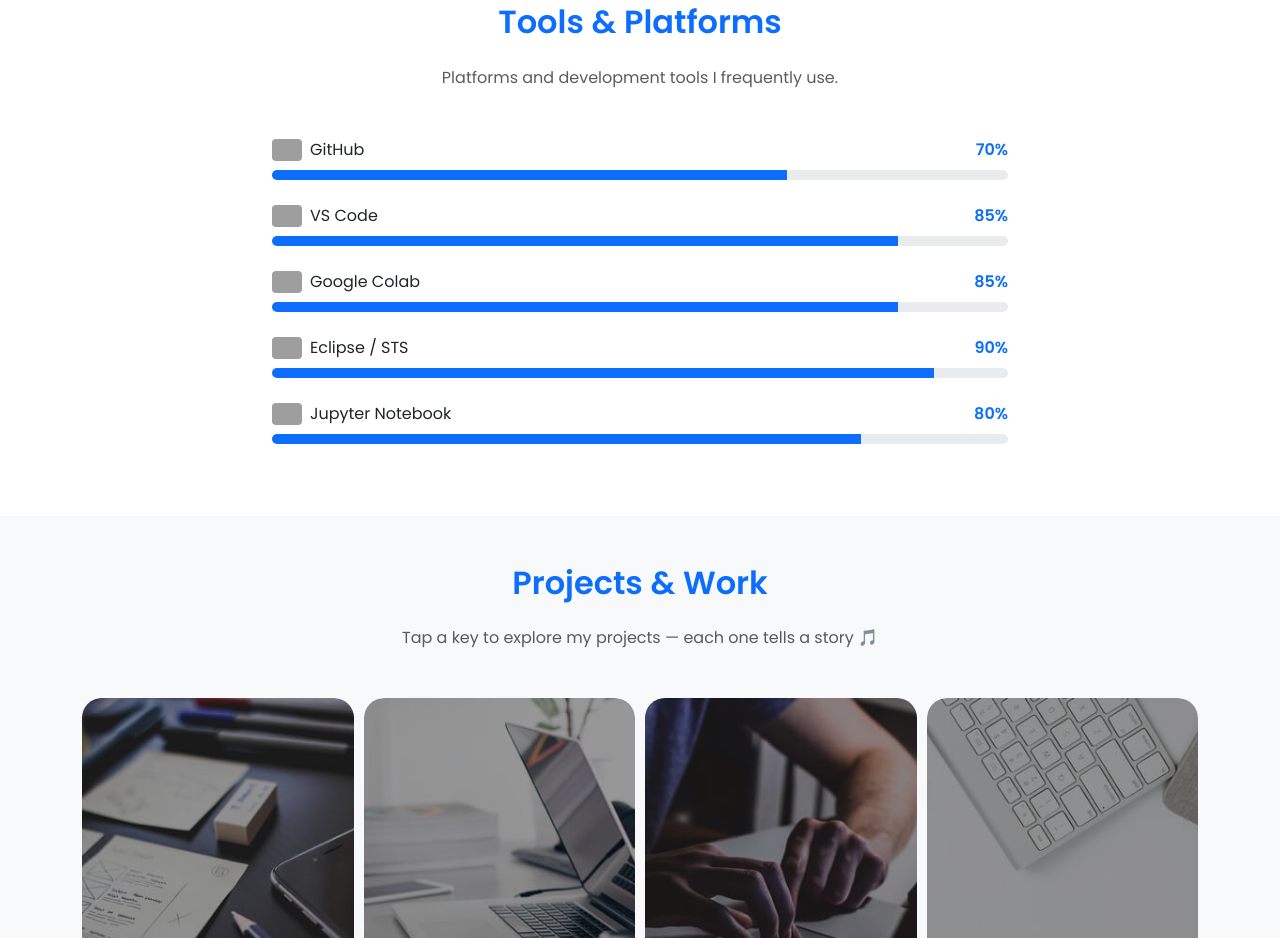
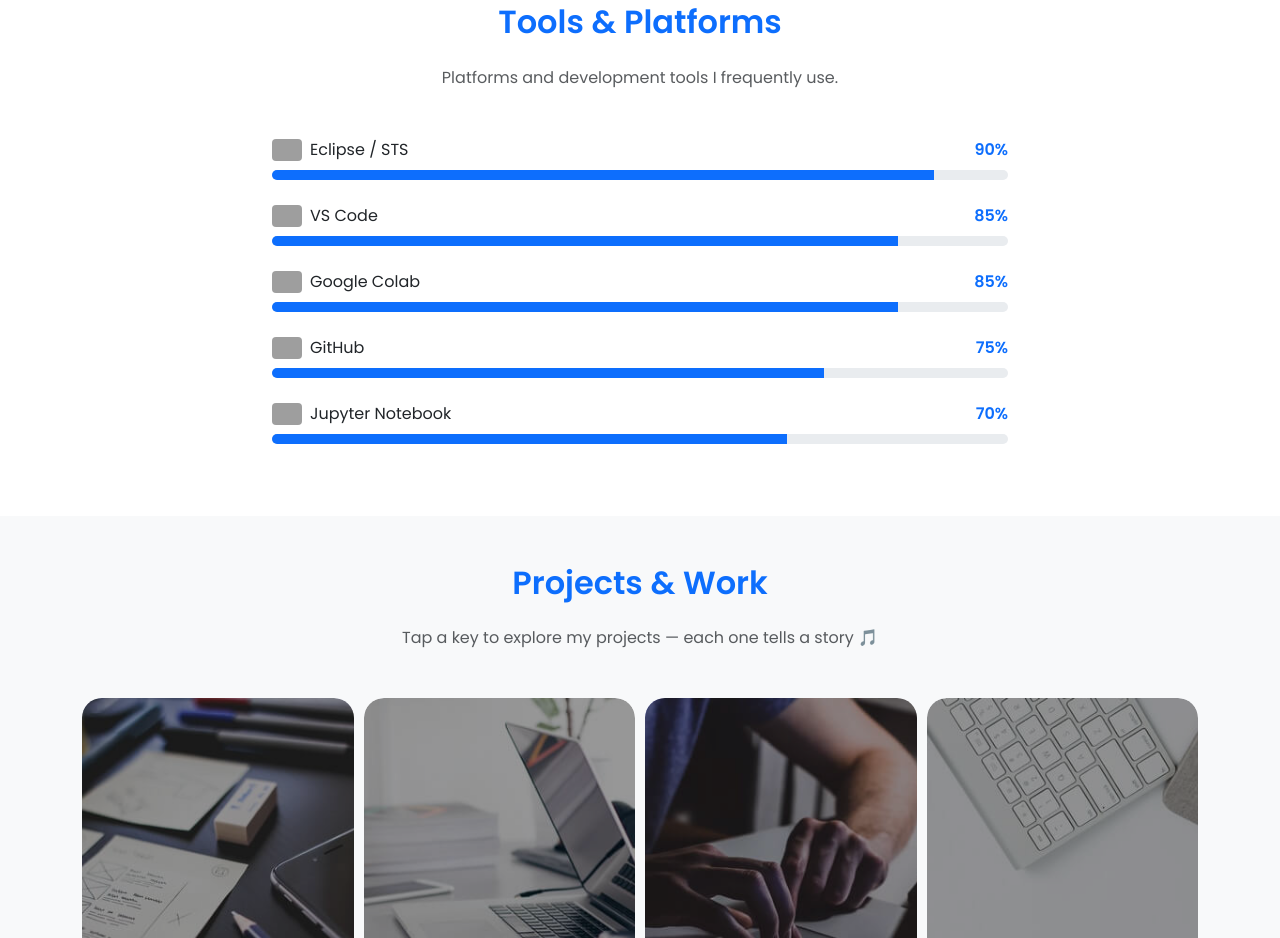
Before and after one commit to mauryaanant/my_portfolio, a plain HTML site: page index.html in a window 1280 px wide. Shown: the part 1147-2085 px from the top of the page. Drawn offline with nearby package versions, Linux system fonts and the light colour scheme; grey boxes are pictures that could not be loaded.

Commit message:
Update index.html

```diff
--- a/index.html
+++ b/index.html
@@ -213,7 +213,7 @@
       </div>
     </section>
 
-    <!-- 🧰 Tools & Platforms Section -->
+     <!-- 🧰 Tools & Platforms Section -->
     <section id="tools" class="py-5">
       <div class="container">
         <h2 class="text-center mb-4 fw-bold text-primary">Tools & Platforms</h2>
@@ -222,24 +222,26 @@
         </p>
 
         <div class="row justify-content-center">
+          <!-- Eclipse / STS (90%) -->
           <div class="col-md-8 mb-4">
             <div class="d-flex align-items-center justify-content-between">
               <div class="d-flex align-items-center">
                 <img
-                  src="https://cdn-icons-png.flaticon.com/512/2111/2111432.png"
+                  src="https://cdn-icons-png.flaticon.com/512/5969/5969282.png"
                   width="30"
-                  alt="GitHub"
+                  alt="Eclipse"
                   class="me-2"
                 />
-                <h6 class="mb-0">GitHub</h6>
+                <h6 class="mb-0">Eclipse / STS</h6>
               </div>
-              <span class="counter" data-target="70">0%</span>
+              <span class="counter" data-target="90">0%</span>
             </div>
             <div class="progress rounded-pill mt-2">
-              <div class="progress-bar bg-primary" data-width="70%"></div>
+              <div class="progress-bar bg-primary" data-width="90%"></div>
             </div>
           </div>
 
+          <!-- VS Code (85%) -->
           <div class="col-md-8 mb-4">
             <div class="d-flex align-items-center justify-content-between">
               <div class="d-flex align-items-center">
@@ -258,6 +260,7 @@
             </div>
           </div>
 
+          <!-- Google Colab (85%) -->
           <div class="col-md-8 mb-4">
             <div class="d-flex align-items-center justify-content-between">
               <div class="d-flex align-items-center">
@@ -275,25 +278,26 @@
               <div class="progress-bar bg-primary" data-width="85%"></div>
             </div>
           </div>
-
+          <!-- GitHub (75%) -->
           <div class="col-md-8 mb-4">
             <div class="d-flex align-items-center justify-content-between">
               <div class="d-flex align-items-center">
                 <img
-                  src="https://cdn-icons-png.flaticon.com/512/5969/5969282.png"
+                  src="https://cdn-icons-png.flaticon.com/512/2111/2111432.png"
                   width="30"
-                  alt="Eclipse"
+                  alt="GitHub"
                   class="me-2"
                 />
-                <h6 class="mb-0">Eclipse / STS</h6>
+                <h6 class="mb-0">GitHub</h6>
               </div>
-              <span class="counter" data-target="90">0%</span>
+              <span class="counter" data-target="75">0%</span>
             </div>
             <div class="progress rounded-pill mt-2">
-              <div class="progress-bar bg-primary" data-width="90%"></div>
+              <div class="progress-bar bg-primary" data-width="75%"></div>
             </div>
           </div>
 
+          <!-- Jupyter Notebook (70%) -->
           <div class="col-md-8 mb-4">
             <div class="d-flex align-items-center justify-content-between">
               <div class="d-flex align-items-center">
@@ -305,10 +309,10 @@
                 />
                 <h6 class="mb-0">Jupyter Notebook</h6>
               </div>
-              <span class="counter" data-target="80">0%</span>
+              <span class="counter" data-target="70">0%</span>
             </div>
             <div class="progress rounded-pill mt-2">
-              <div class="progress-bar bg-primary" data-width="80%"></div>
+              <div class="progress-bar bg-primary" data-width="70%"></div>
             </div>
           </div>
         </div>
```
